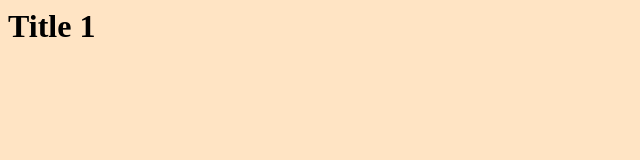
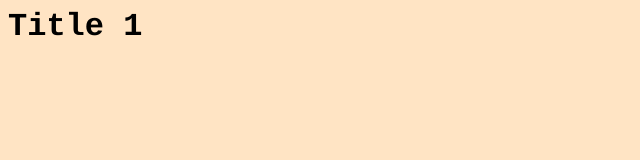
Before and after one commit to sergiozurron/webpage, a plain HTML site: page index.html in a window 1280 px wide. Shown: the whole page, without its empty margins (0-640 px from the left). Drawn offline with Linux system fonts and the light colour scheme.

Commit message:
Edit font style

```diff
--- a/css/styles.css
+++ b/css/styles.css
@@ -1,3 +1,6 @@
 body{
     background-color: bisque;
+    font-weight: 200;
+    font-size: medium;
+    font-family: 'Courier';
 }
```
